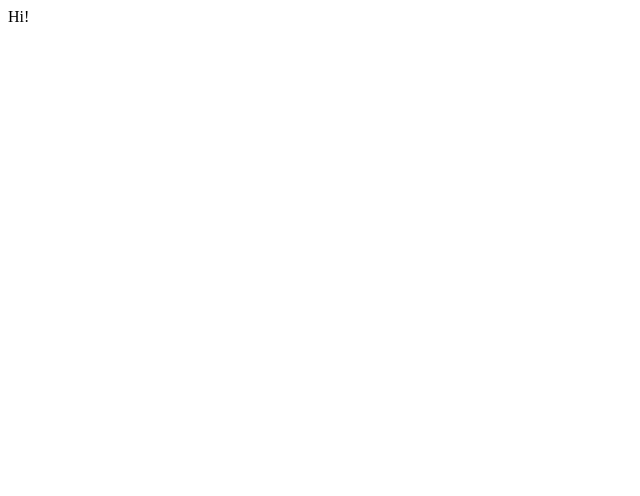
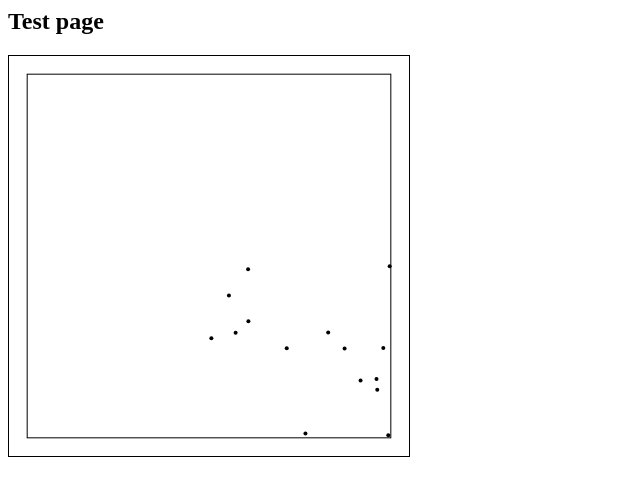
Before and after one commit to jvorob/compgeo, a website built with webpack: page static/index.html in a window 1280 px wide. Shown: the whole page, without its empty margins (0-640 px from the left). Built offline with nearby package versions, Linux system fonts and the light colour scheme.

Commit message:
Made wrapper script around canvas

```diff
--- a/package.json
+++ b/package.json
@@ -4,6 +4,8 @@
   "main": "index.js",
   "license": "MIT",
   "dependencies": {
+    "@types/gl-matrix": "^2.4.5",
+    "gl-matrix": "^3.0.0",
     "ts-loader": "^5.3.3",
     "typescript": "^3.3.1",
     "webpack": "^4.29.1",
@@ -11,6 +13,7 @@
     "webpack-dev-server": "^3.1.14"
   },
   "scripts": {
-    "build": "webpack"
+    "build": "webpack",
+    "serve": "webpack-dev-server"
   }
 }
--- a/src/index.ts
+++ b/src/index.ts
@@ -1,4 +1,5 @@
 import { beep } from "./test";
+import { testFun } from "./lib";
 
-console.log("Main");
-beep();
+console.log("Loaded main");
+testFun("canvas");
--- /dev/null
+++ b/src/lib.ts
@@ -0,0 +1,143 @@
+import { vec2 } from "gl-matrix";
+
+
+//generates a random point in the unit square
+function genRandomPoint() {
+  return vec2.fromValues(Math.random(),Math.random());
+}
+
+type Context = CanvasRenderingContext2D;
+export class MyCanvas {
+  /* Wrapper around canvas
+   * Handles worldspace and screenspace coordinates separately
+   *
+   * Main thing is: locations are specified in worldspace coords, and scaled
+   * to fit properly on the canvas. Line widths and symbol sizes are specified in pixels
+   *
+   *
+   */
+  private ctx: CanvasRenderingContext2D;
+
+  // Fits a square from -fieldSize to fieldSize inside the canvas
+  public fieldSize: number = 1.1;
+
+  constructor(public canvas: HTMLCanvasElement) {
+    this.ctx = canvas.getContext("2d");
+
+    this.putRect(vec2.fromValues(-1,-1), vec2.fromValues(1,1));
+  }
+
+  getCanvasSize() {
+    return vec2.fromValues(this.canvas.width, this.canvas.height);
+  }
+
+  // Returns the scaling conversion from world coords to screen coords
+  // scale up so that world:fieldSize = screen:canvas.width
+  // e.g.: fieldSize=2, canvasSize=100
+  // w:0 -> 0, w:2 -> 50, w:-2 -> -50
+  getScaleFactor() {
+    // to preserve aspect ratio, use the smaller of the two dimensions
+    let minDim = Math.min(this.canvas.width, this.canvas.height);
+    //if canvas is big and width is small, we want to zoom in;
+    return minDim / this.fieldSize / 2;
+  }
+
+  //Takes point in worldspace coords, shifts to screenspace so it's centered and scaled
+  world2screen(p: vec2) {
+    let canvasSize = this.getCanvasSize();
+    let canvasCenter = vec2.create();
+    vec2.scale(canvasCenter, canvasSize, 0.5);
+
+    //First scale up
+    let v = vec2.create();
+    vec2.scale(v, p, this.getScaleFactor());
+
+    //Then translate to canvas center
+    vec2.add(v, v, canvasCenter);
+    return v;
+  }
+
+  // =======================================================
+  // Public graphics interface (WORLDSPACE)
+  // =======================================================
+
+  //point in worldspace, rad in pixels
+  putPoint(p: vec2, radius=2) {
+    let v = this.world2screen(p);
+    this.fillCircle(v, radius);
+  }
+
+  putLine(p1: vec2, p2: vec2) {
+    let v1 = this.world2screen(p1);
+    let v2 = this.world2screen(p2);
+    this.strokeLine(v1, v2);
+  }
+
+  // strokes a rectangle with corners at p1 and p2
+  putRect(p1: vec2, p2: vec2){
+    let v1 = this.world2screen(p1);
+    let v2 = this.world2screen(p2);
+
+    let l = Math.min(v1[0], v2[0]);
+    let r = Math.max(v1[0], v2[0]);
+    let t = Math.min(v1[1], v2[1]);
+    let b = Math.max(v1[1], v2[1]);
+
+    let w = r-l;
+    let h = b-t;
+
+    this.ctx.strokeRect(l, t, w, h);
+  }
+
+
+  // =======================================================
+  // Graphics primitives (circles, lines)  (SCREENSPACE)
+  // =======================================================
+
+  private fillCircle(p: vec2, radius: number) {
+    this.ctx.beginPath();
+    this.ctx.ellipse(p[0], p[1], radius, radius, 0, 0, 2 * 3.14159265);
+    this.ctx.fill();
+  }
+
+  private strokeLine(v1: vec2, v2: vec2) {
+    this.ctx.beginPath();
+    this.ctx.moveTo(v1[0], v1[1]);
+    this.ctx.lineTo(v2[0], v2[1]);
+    this.ctx.stroke();
+  }
+
+}
+
+
+
+
+
+// moves the point x,y into the center of the screen
+function centerOn(ctx: Context, x: number, y: number) {
+  ctx.translate(ctx.canvas.width / 2 - x, ctx.canvas.height / 2 - y);
+}
+
+
+export function testFun(htmlid: string) {
+  let el: HTMLCanvasElement = document.getElementById(htmlid) as HTMLCanvasElement;
+  let canv = new MyCanvas(el);
+
+  //put the origin in the center
+  //centerOn(context, 0, 0);
+
+
+  //scale so unit circle takes up the screen
+  //scaleSize(context, 2.2, 2.2);
+
+  //rect
+  //context.lineWidth = 0.01;
+  //context.strokeRect(-1, -1, 2, 2);
+
+  for(let i = 0; i < 15; i++ ) {
+    canv.putPoint(genRandomPoint());
+  }
+  for(let i = 0; i < 10; i++ ) {
+    //canv.putLine(genRandomPoint(), genRandomPoint());
+  }
+}
--- a/src/test.ts
+++ b/src/test.ts
@@ -3,5 +3,3 @@
 export function beep() {
     console.log("Beep");
 }
-
-console.log("Hello World");
--- a/static/index.html
+++ b/static/index.html
@@ -1,9 +1,20 @@
 <html>
   <head>
     <meta charset="UTF8">
+<style>
+html, body {
+
+}
+.border {
+  border: 1px solid black;
+}
+</style>
   </head>
   <body>
-        Hi!
+    <h2>Test page</h2>
+    <canvas height=400 width=400 id="canvas" class="border">
+    </canvas>
+
     <script type="text/javascript" src="bundle.js">
     </script>
   </body>
```
Also changed, not shown: 1 other file. Lines whose indentation alone changed are shown as unchanged.
